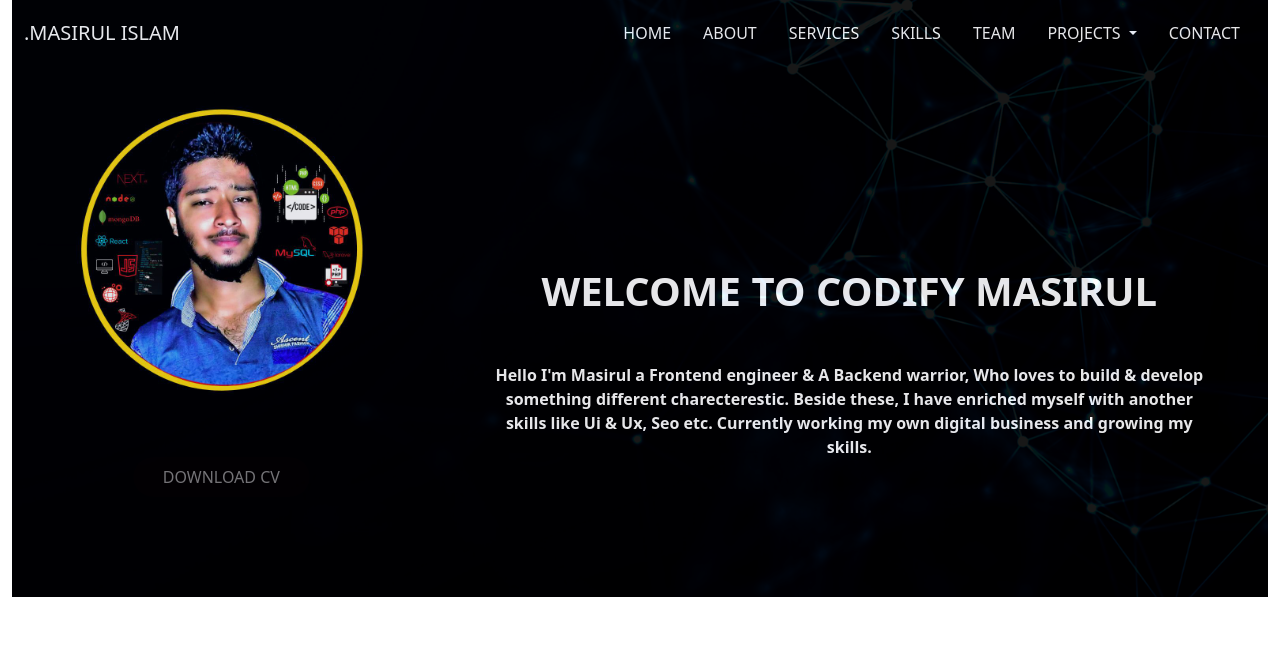
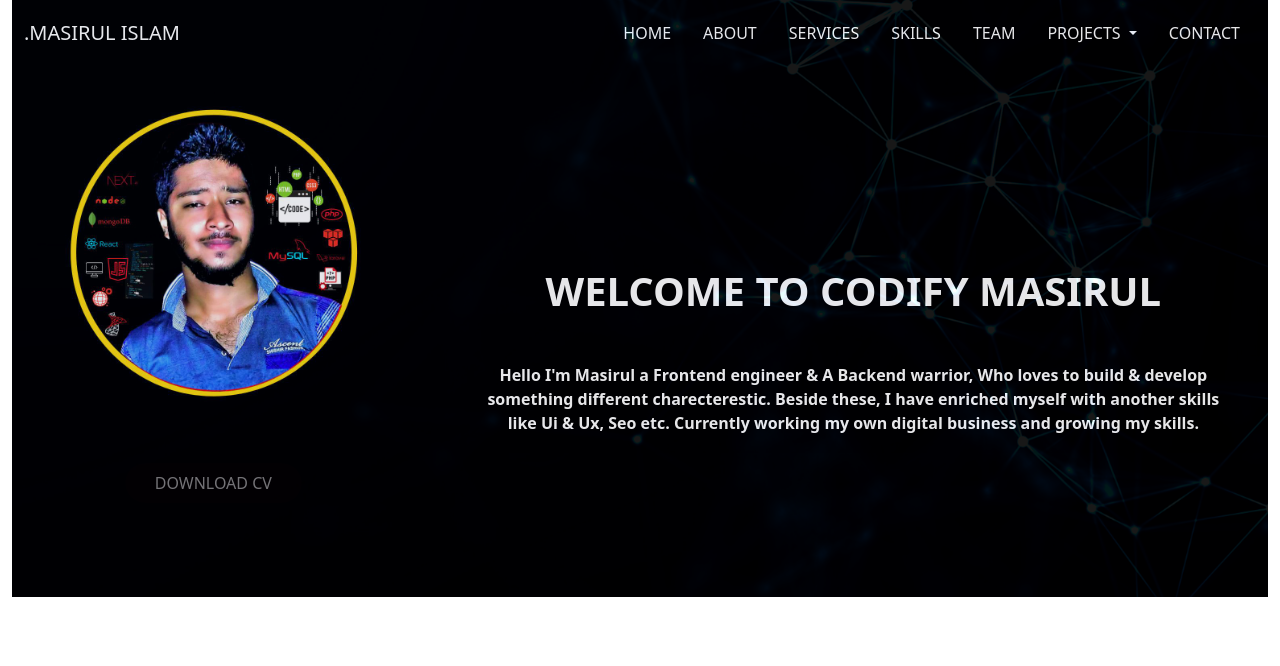
Before and after one commit to masirul-codify/portfolio, a plain HTML site: page masirul-portfolio.html in a window 1280 px wide. Shown: the part 56-722 px from the top of the page. Drawn offline with nearby package versions, Linux system fonts and the light colour scheme.

Commit message:
Update style.css

```diff
--- a/style.css
+++ b/style.css
@@ -1,6 +1,6 @@
 /*  html, div, body, span, applet, object, iframe, h1, h2, h3, h4, h5, h6, p, blockquote, pre, a, abbr, acronym, address, big, cite, code, del, em, img, ins, kbd, q, s, samp, small, strike, strong, sub, sup, tt, var, b, u, i, center, dl, dt, dd, ol, ul, li, fieldset, form, label, legend, table, caption, tbody, tfoot, thead, tr, th, td, article, aside, canvas, details, embed, figure, figcaption, footer, header, menu, nav, output, section, summary, time, mark, audio, video  */
 *{
-    margin:  0px!important;
+    margin:  0px;
     border:  0px!important;
     font-size: 100%;
     font: inherit;
```
